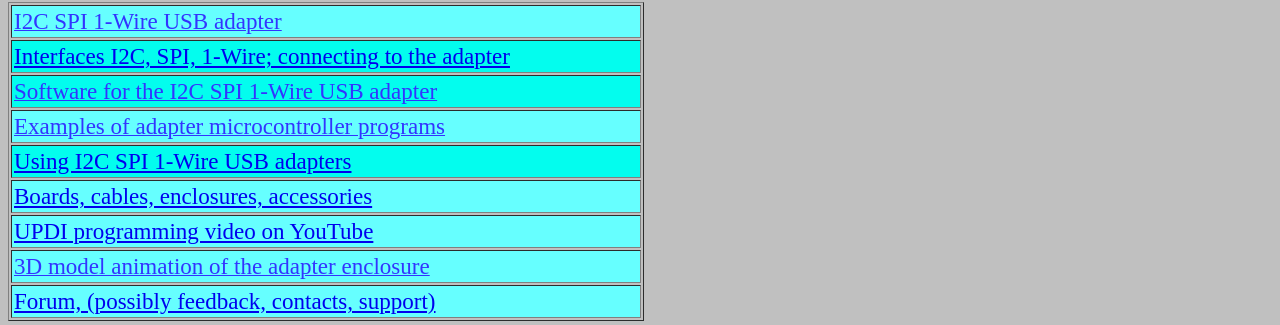
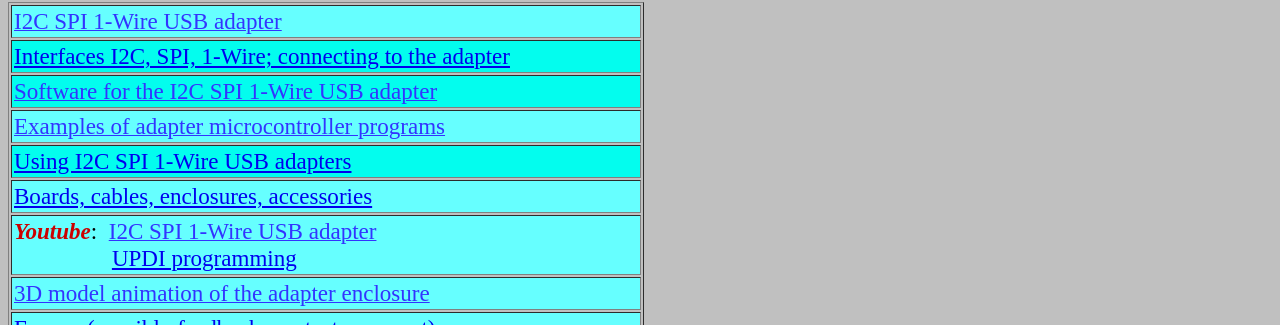
Before and after one commit to diytest/i2c, a plain HTML site: page I2C_SPI_USB_use.html in a window 1280 px wide. Shown: the part 62-387 px from the top of the page. Drawn offline with Linux system fonts and the light colour scheme.

Commit message:
Add files via upload

```diff
--- a/I2C_SPI_USB_use.html
+++ b/I2C_SPI_USB_use.html
@@ -1,5 +1,6 @@
 <!DOCTYPE HTML PUBLIC "-//W3C//DTD HTML 4.01 Transitional//EN">
 <html lang="ru"><head>
+
 
 
 
@@ -58,8 +59,9 @@ I2C SPI 1-Wire USB adapters</a></big></big></td>
 cables, enclosures, accessories</a></big></big></td>
     </tr>
     <tr>
-      <td style="vertical-align: top; background-color: rgb(102, 255, 255);"><big><big><a href="https://youtu.be/eOtSVU7-4bA" target="_blank">UPDI programming
-video on YouTube</a></big></big></td>
+      <td style="vertical-align: top; background-color: rgb(102, 255, 255);"><big><big><span lang="EN-US"><span style="font-style: italic; color: rgb(204, 0, 0); font-weight: bold;">Youtube</span>:&nbsp; </span></big></big><span style="color: rgb(51, 51, 255);"></span><a target="_blank" style="color: rgb(51, 51, 255);" href="https://youtu.be/ALYUL3wjGVQ"><big><big>I2C
+SPI 1-Wire USB adapter</big></big></a><big><big><span lang="EN-US">&nbsp;&nbsp;&nbsp;&nbsp;&nbsp;&nbsp; </span></big></big><big><big><br>
+&nbsp;&nbsp;&nbsp;&nbsp;&nbsp;&nbsp;&nbsp;&nbsp;&nbsp;&nbsp;&nbsp;&nbsp;&nbsp;&nbsp;&nbsp;&nbsp; <a href="https://youtu.be/GILtCgTzW2o" target="_blank">UPDI programming</a></big></big></td>
     </tr>
     <tr style="background-color: rgb(102, 255, 255);">
       <td><small><small><big><big><a target="_blank" style="color: rgb(51, 51, 255);" href="img/USB_case.mp4"><big><big>3D
```
Also changed, not shown: I2C_SPI_USB_accessories.html (+4 -2 lines), I2C_SPI_USB_app_examples.html (+5 -2 lines), I2C_SPI_USB_forum.html (+4 -2 lines), I2C_SPI_USB_interfaces.html (+4 -2 lines), I2C_SPI_USB_lib.html (+4 -2 lines), index.html (+4 -2 lines).
